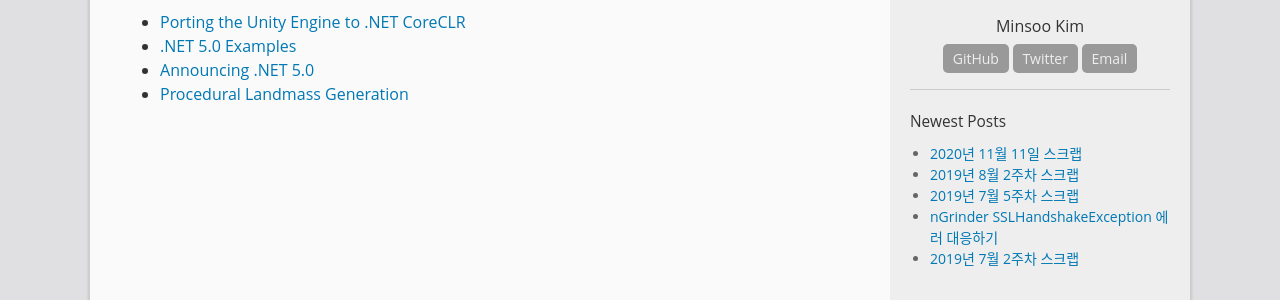
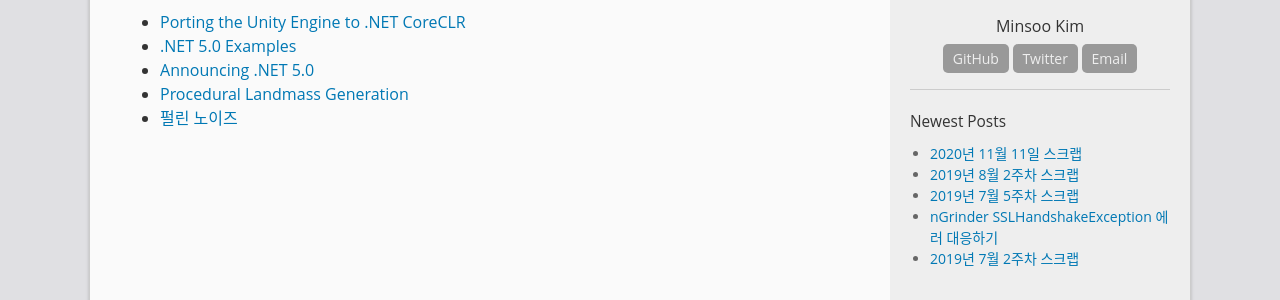
Before and after one commit to GarlicDipping/garlicdipping.github.io, a Jekyll site: the page built from _posts/2020-11-11-scrap.md, in a window 1280 px wide. Shown: the part 263-563 px from the top of the page. Built offline with Jekyll 4.4.1, drawn with Linux system fonts in a browser that asks for light colours; comment, search, counter and statistics services are not loaded.

Commit message:
no message

```diff
--- a/_posts/2020-11-11-scrap.md
+++ b/_posts/2020-11-11-scrap.md
@@ -12,3 +12,4 @@ categories: 스크랩
 - [.NET 5.0 Examples](https://gist.github.com/richlander/50c34a8714eb3436e5d9d4d5d420776e)
 - [Announcing .NET 5.0](https://devblogs.microsoft.com/dotnet/announcing-net-5-0/)
 - [Procedural Landmass Generation](https://www.youtube.com/watch?v=wbpMiKiSKm8&feature=emb_logo&ab_channel=SebastianLague)
+- [펄린 노이즈](https://m.blog.naver.com/dj3630/221512874599)
```
